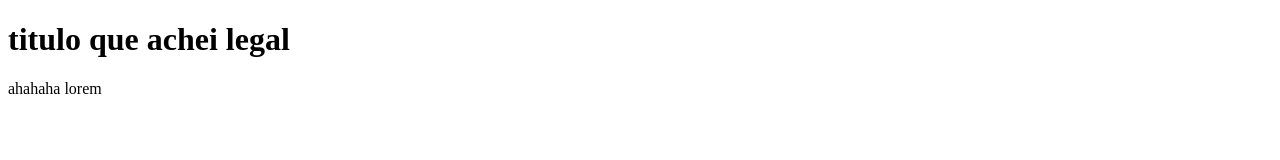
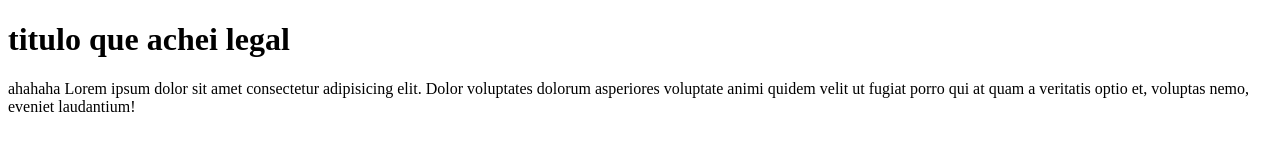
Before and after one commit to JoaoMarcosSaboiaRufino/testando-branch2, a plain HTML site: page index.html in a window 1280 px wide. Drawn offline with Linux system fonts and the light colour scheme.

Commit message:
adicionando conteudo

```diff
--- a/index.html
+++ b/index.html
@@ -7,6 +7,6 @@
 </head>
 <body>
     <h1>titulo que achei legal</h1>
-    <p>ahahaha lorem</p>
+    <p>ahahaha Lorem ipsum dolor sit amet consectetur adipisicing elit. Dolor voluptates dolorum asperiores voluptate animi quidem velit ut fugiat porro qui at quam a veritatis optio et, voluptas nemo, eveniet laudantium!</p>
 </body>
 </html>
```
